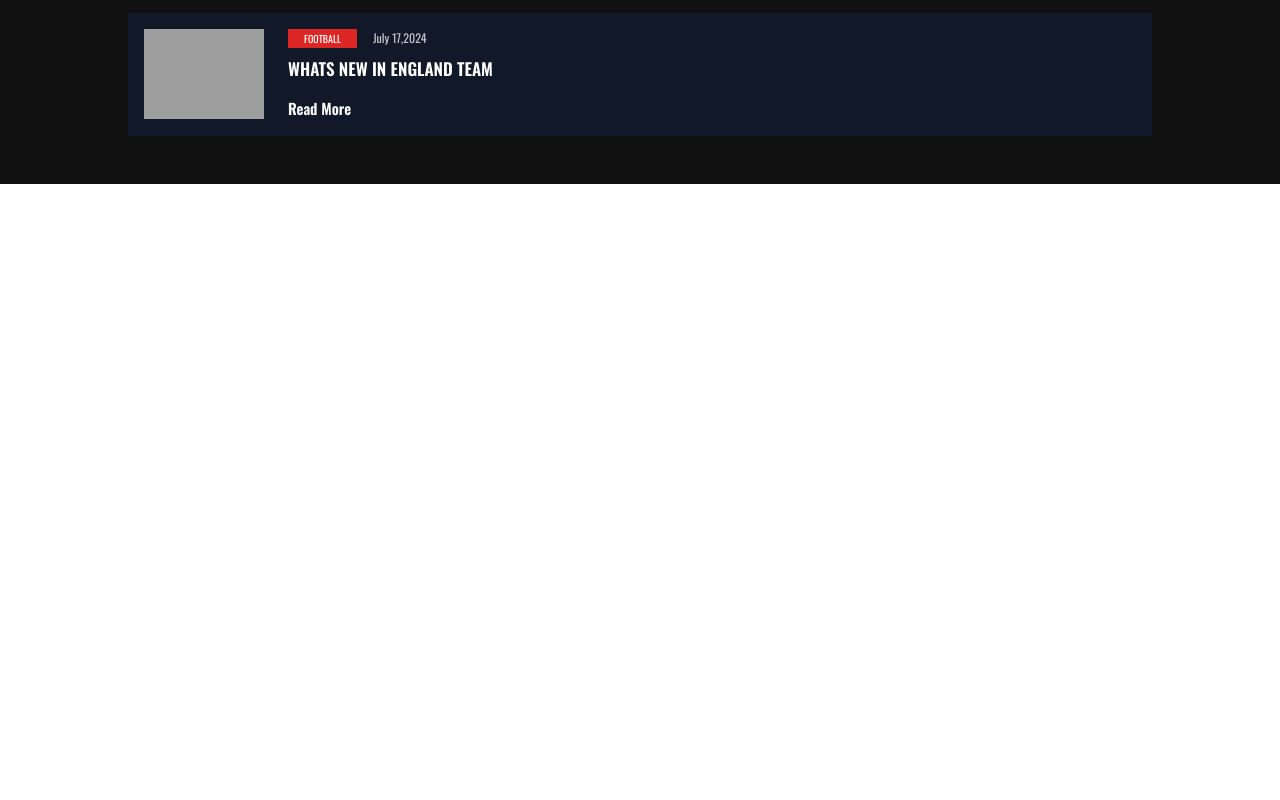
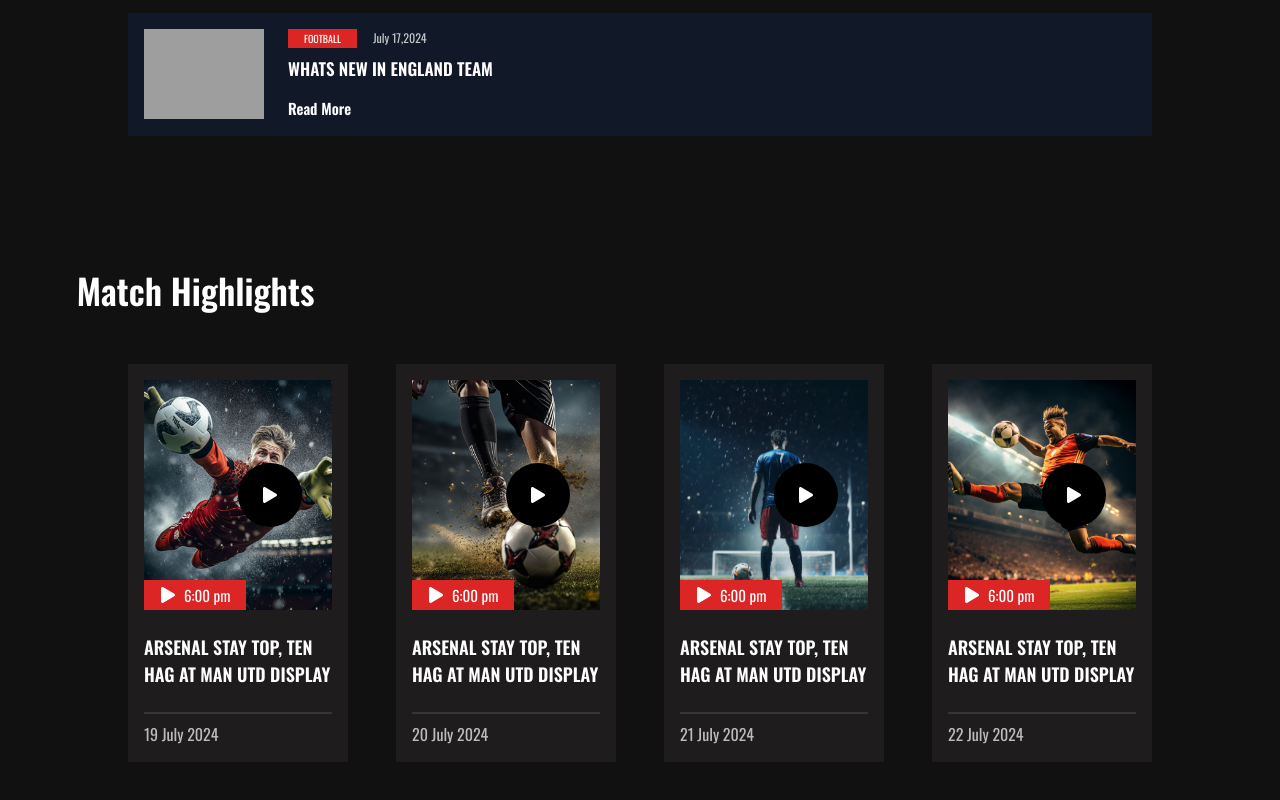
Before and after one commit to chamikalakshithadev/Sports-Web-App, a Next.js app: page / in a window 1280 px wide. Shown: the part 2203-3003 px from the top of the page. Before the commit the page ends 2387 px from the top, so only its background shows below. Built offline with nearby package versions, Linux system fonts and the light colour scheme; grey boxes are pictures that could not be loaded.

Commit message:
match highlights section

```diff
--- a/app/components/Home.tsx
+++ b/app/components/Home.tsx
@@ -2,6 +2,7 @@ import React from "react";
 import Hero from "./Hero/Hero";
 import TrendingNews from "./TrendingNews/TrendingNews";
 import LatestNews from "./latestNews/LatestNews";
+import MatchHighlights from "./MatchHighlights/MatchHighlights";
 
 const Home = () => {
   return (
@@ -9,6 +10,7 @@ const Home = () => {
       <Hero />
       <TrendingNews />
       <LatestNews />
+      <MatchHighlights />
     </div>
   );
 };
--- /dev/null
+++ b/app/components/MatchHighlights/HighlightsCard.tsx
@@ -0,0 +1,51 @@
+"use client";
+
+import Image from "next/image";
+import React, { useState } from "react";
+import { FaPlay } from "react-icons/fa";
+import Model from "../Helper/Model";
+interface Props {
+  title: string;
+  image: string;
+  date: string;
+}
+
+const HighlightsCard = ({ date, image, title }: Props) => {
+  const [showModel, setShowModel] = useState(false);
+  const showModelHandler = () => setShowModel(true);
+  const closeModelHandler = () => setShowModel(false);
+  return (
+    <div className="bg-[#1e1c1c] p-4">
+      {/* model */}
+      {showModel && <Model hideModel={closeModelHandler} />}
+      {/* image */}
+      <div className="h-[230px] relative z-[10]">
+        <Image
+          src={image}
+          alt={title}
+          width={200}
+          height={200}
+          className="object-cover h-[100%] w-[100%]"
+        />
+        <div
+          onClick={showModelHandler}
+          className="w-[4rem] h-[4rem] absolute top-[50%] left-[50%] translate-x-0-[-50%] translate-y-[-50%] flex items-center justify-center flex-col bg-black hover:bg-red-600 rounded-full transition-all duration-300 cursor-pointer"
+        >
+          <FaPlay className="text-white" />
+        </div>
+        {/* time */}
+        <div className="px-4 py-1 bg-red-600 absolute bottom-0 left-0 flex items-center space-x-2">
+          <FaPlay className="text-white" />
+          <p className="text-[15px] text-white">6:00 pm</p>
+        </div>
+      </div>
+      {/* title */}
+      <h1 className="text-[18px] text-white mt-[1.5rem] pb-[1.5rem] border-b-2 border-gray-500 border-opacity-30 font-semibold">
+        {title}
+      </h1>
+      <p className="text-white text-opacity-70 mt-[0.5rem]">{date}</p>
+    </div>
+  );
+};
+
+export default HighlightsCard;
--- /dev/null
+++ b/app/components/MatchHighlights/MatchHighlights.tsx
@@ -0,0 +1,48 @@
+import React from "react";
+import HighlightsCard from "./HighlightsCard";
+
+const MatchHighlights = () => {
+  return (
+    <div className="pt-[5rem] pb-[3rem]">
+      {/* heading */}
+      <h1 className="heading">Match Highlights</h1>
+      <div className="mt-[3rem] w-[80%] mx-auto grid grid-cols-1 md:grid-cols-2 lg:grid-cols-3 xl:grid-cols-4 gap-[3rem]">
+        {/* cards */}
+        <div className="">
+          {/* HighlightsCard */}
+          <HighlightsCard
+            image="/images/h1.jpg"
+            title="ARSENAL STAY TOP, TEN HAG AT MAN UTD DISPLAY"
+            date="19 July 2024"
+          />
+        </div>
+        <div className="">
+          {/* HighlightsCard */}
+          <HighlightsCard
+            image="/images/h2.jpg"
+            title="ARSENAL STAY TOP, TEN HAG AT MAN UTD DISPLAY"
+            date="20 July 2024"
+          />
+        </div>
+        <div className="">
+          {/* HighlightsCard */}
+          <HighlightsCard
+            image="/images/h3.jpg"
+            title="ARSENAL STAY TOP, TEN HAG AT MAN UTD DISPLAY"
+            date="21 July 2024"
+          />
+        </div>
+        <div className="">
+          {/* HighlightsCard */}
+          <HighlightsCard
+            image="/images/h4.jpg"
+            title="ARSENAL STAY TOP, TEN HAG AT MAN UTD DISPLAY"
+            date="22 July 2024"
+          />
+        </div>
+      </div>
+    </div>
+  );
+};
+
+export default MatchHighlights;
```
